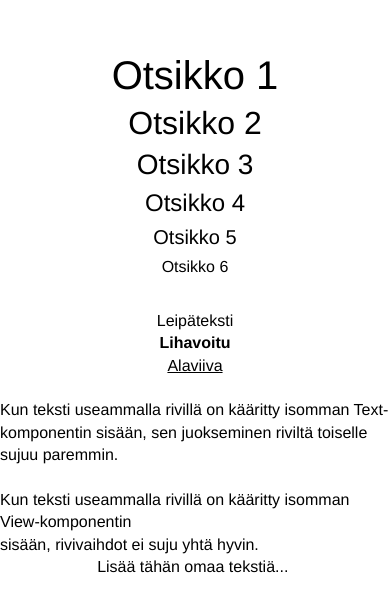
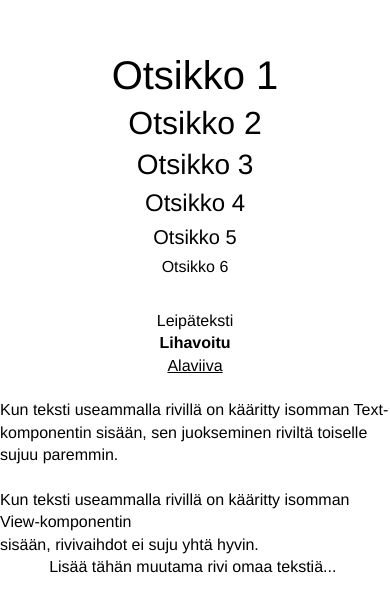
Before and after one commit to jarvisenlaura/RND-React-Native-I, a React Native app: screen / in a window 390 px wide. Shown: the part 105-716 px from the top of the page. Built offline with nearby package versions, Linux system fonts and the light colour scheme.

Commit message:
Korjattu ohjekoodia

```diff
--- a/App.js
+++ b/App.js
@@ -68,7 +68,7 @@ const App = () => (
       <MyAppText>Kun teksti useammalla rivillä on kääritty isomman View-komponentin </MyAppText>
       <MyAppText>sisään, rivivaihdot ei suju yhtä hyvin.</MyAppText>
     </View>
-    <MyAppText>Lisää tähän omaa tekstiä... </MyAppText>
+    <MyAppText>Lisää tähän muutama rivi omaa tekstiä... </MyAppText>
   </View>
 );
 
```
